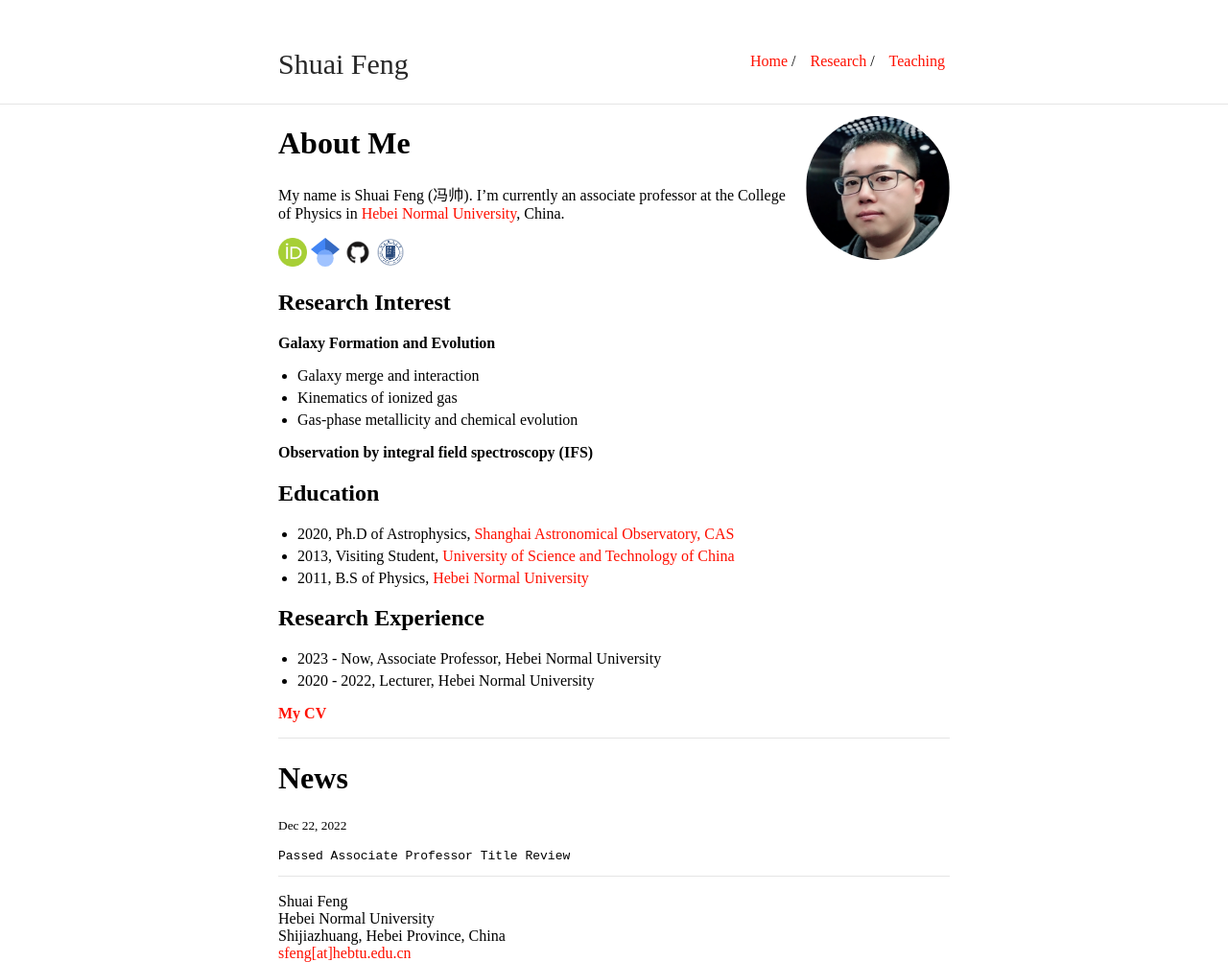
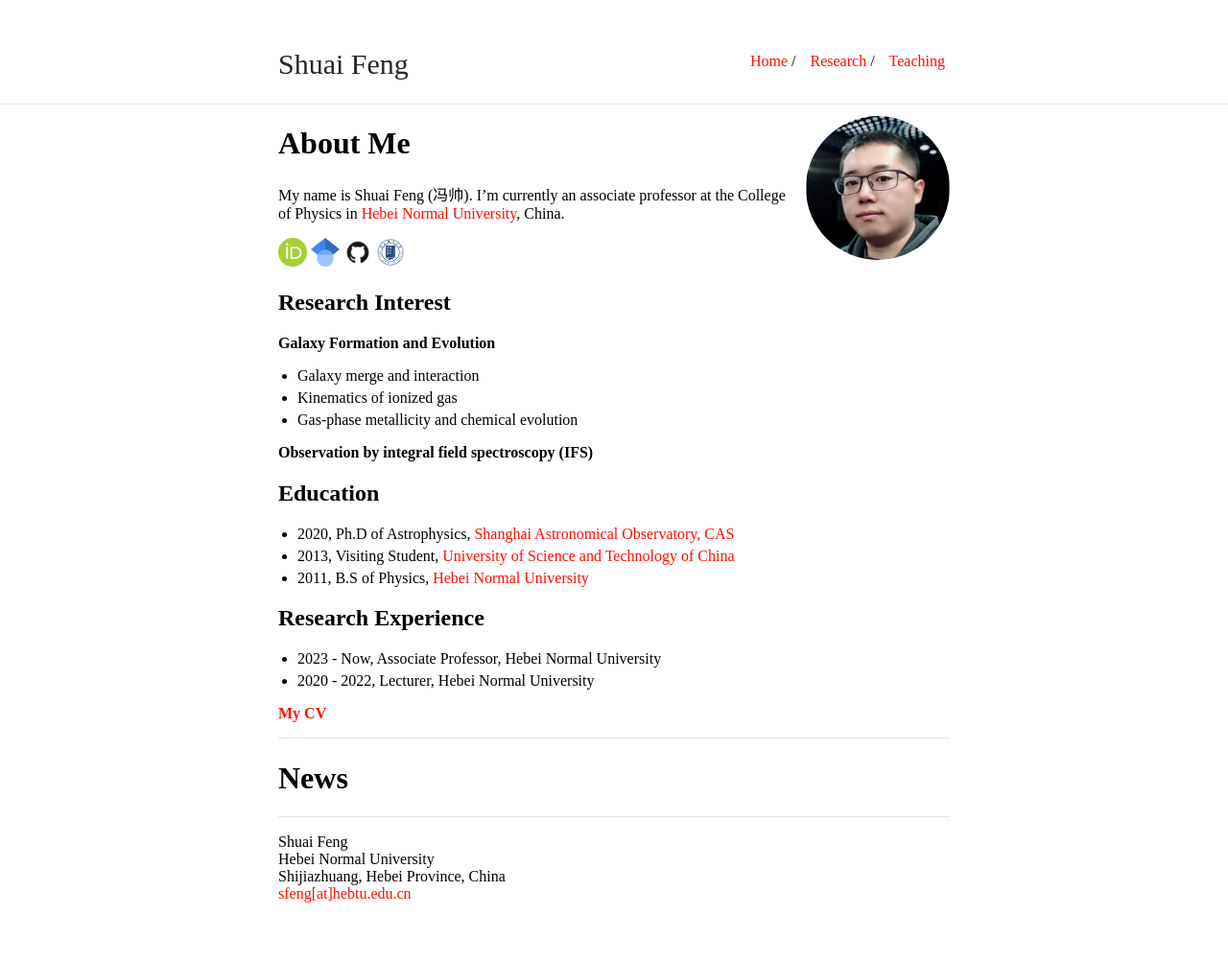
Before and after one commit to fengshuai0210/fengshuai0210.github.io, a Jekyll site: the page built from index.md, in a window 1280 px wide. Shown: the whole page at 96% size. Built offline with Jekyll 4.4.1, drawn with Linux system fonts in a browser that asks for light colours; after the commit the page ends 941 px from its top, so only the background shows below that.

Commit message:
Update index.md

```diff
--- a/index.md
+++ b/index.md
@@ -35,7 +35,3 @@ My name is Shuai Feng (冯帅). I'm currently an associate professor at the Coll
 
 ----
 # News
-
-<small>Dec 22, 2022</small>
-
-    Passed Associate Professor Title Review
```
